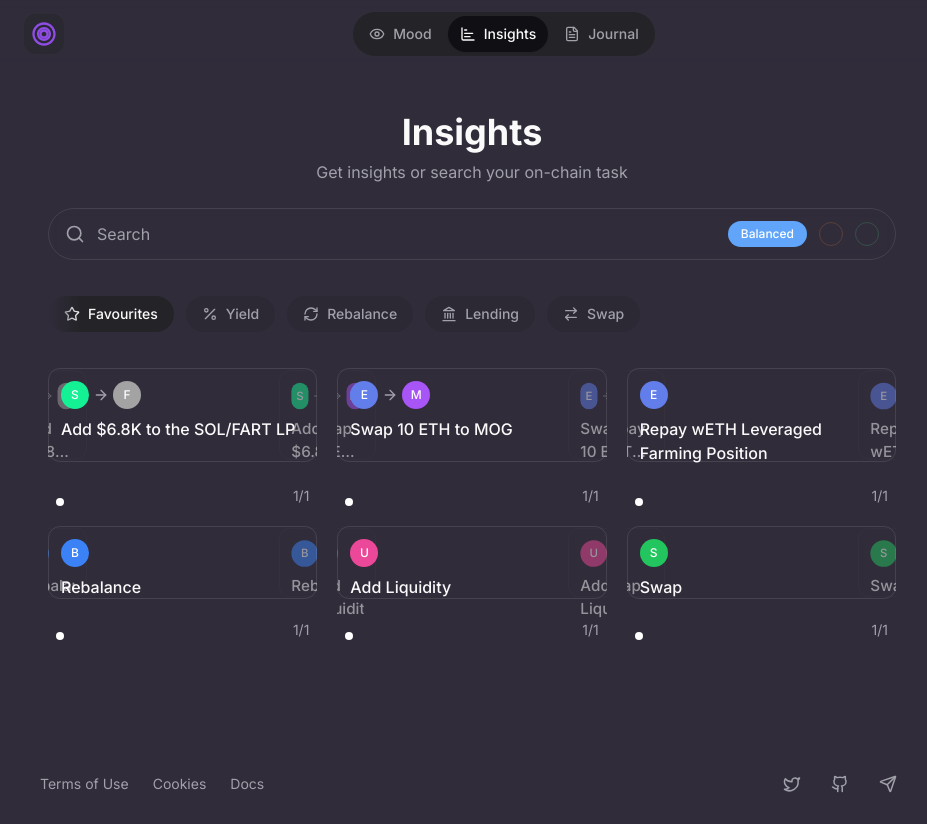
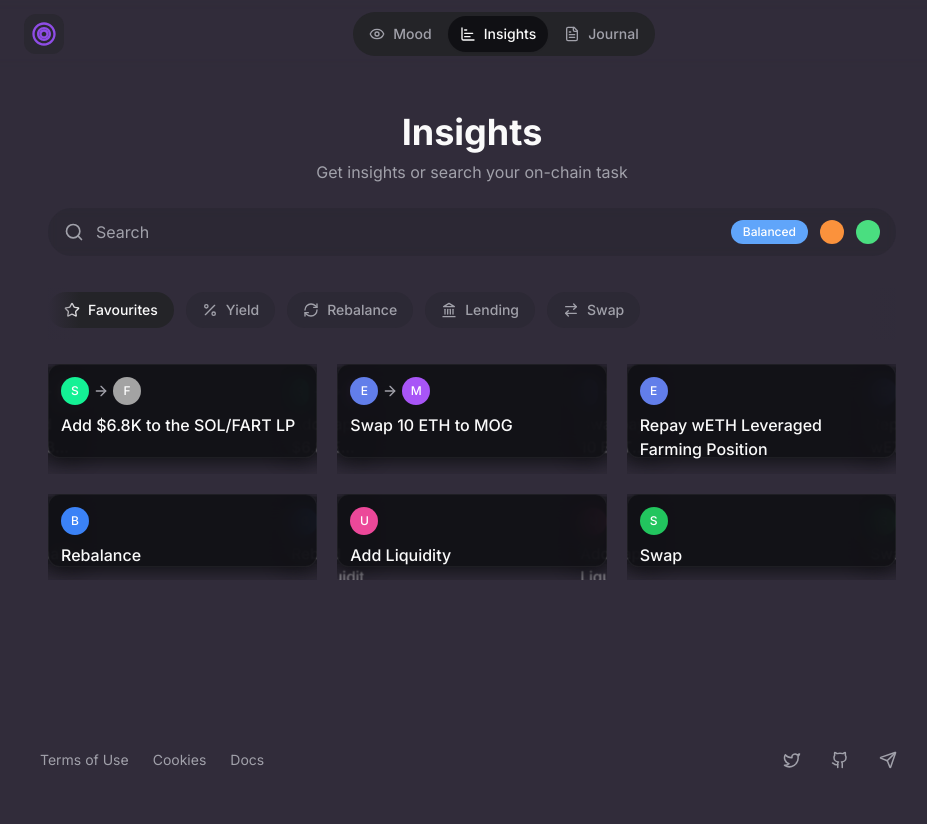
Before and after one commit to triple-S-Ventures/nuvolari, a React (Vite) app: page /insights in a window 1280 px wide. Shown: the whole page, without its empty margins (168-1095 px from the left). After the commit the page ends 800 px from the top, so only its background shows below. Built offline with nearby package versions, Linux system fonts and the light colour scheme.

Commit message:
Reverted to edit edt-c2fff0b8-eba6-4eb2-a6aa-b468738b7e3f: "Visual edit in Lovable
Edited UI in Lovable"

```diff
--- a/src/components/InsightCard.tsx
+++ b/src/components/InsightCard.tsx
@@ -1,12 +1,9 @@
-
 import { useState, useEffect } from 'react';
 import { cn } from '@/lib/utils';
 import { ChevronLeft, ChevronRight, ArrowRight } from 'lucide-react';
-
 type TokenIconProps = {
   symbol: string;
 };
-
 const TokenIcon = ({
   symbol
 }: TokenIconProps) => {
@@ -32,67 +29,55 @@ const TokenIcon = ({
         return 'bg-gray-500';
     }
   };
-
   return <div className={cn("w-7 h-7 rounded-full flex items-center justify-center text-white font-medium text-xs", getBackgroundColor())}>
       {symbol.substring(0, 1)}
     </div>;
 };
-
 type InsightData = {
   title: string;
   tokens: string[];
 };
-
 type InsightsCarouselProps = {
   insights: InsightData[];
 };
-
 const InsightsCarousel = ({
   insights
 }: InsightsCarouselProps) => {
   const [currentIndex, setCurrentIndex] = useState(0);
   const [isVisible, setIsVisible] = useState(false);
-
   useEffect(() => {
     const timer = setTimeout(() => {
       setIsVisible(true);
     }, 300);
     return () => clearTimeout(timer);
   }, []);
-
   const nextSlide = () => {
     setCurrentIndex(prevIndex => prevIndex === insights.length - 1 ? 0 : prevIndex + 1);
   };
-
   const prevSlide = () => {
     setCurrentIndex(prevIndex => prevIndex === 0 ? insights.length - 1 : prevIndex - 1);
   };
-
   const goToSlide = (index: number) => {
     setCurrentIndex(index);
   };
-
   const getSlideIndex = (relativeIndex: number) => {
     const index = (currentIndex + relativeIndex) % insights.length;
     return index < 0 ? insights.length + index : index;
   };
-
   return <div className={cn("w-full overflow-hidden transition-all duration-500 relative h-full flex flex-col", isVisible ? "opacity-100 translate-y-0" : "opacity-0 translate-y-8")}>
       <div className="relative w-full flex-grow">
         {/* Carousel container with overflow visible to show adjacent slides */}
         <div className="relative flex items-center w-full h-[85%] overflow-visible">
           {/* Previous slide (partially visible) */}
           <div className="absolute left-[-15%] w-[30%] h-full opacity-50 scale-95">
-            <div className="border border-white/5 rounded-xl p-3 h-full">
+            <div className="glass-card rounded-xl p-3 h-full">
               <div className="flex items-center mb-2">
                 {insights[getSlideIndex(-1)].tokens.length > 0 && <TokenIcon symbol={insights[getSlideIndex(-1)].tokens[0]} />}
 
-                {insights[getSlideIndex(-1)].tokens.length > 1 && (
-                  <>
+                {insights[getSlideIndex(-1)].tokens.length > 1 && <>
                     <ArrowRight size={16} className="mx-1 text-muted-foreground" />
                     <TokenIcon symbol={insights[getSlideIndex(-1)].tokens[1]} />
-                  </>
-                )}
+                  </>}
               </div>
 
               <h3 className="text-base font-medium text-foreground line-clamp-2">
@@ -103,20 +88,16 @@ const InsightsCarousel = ({
 
           {/* Current slide (center, fully visible) */}
           <div className="w-full h-full z-10">
-            <div className="border border-white/10 rounded-xl p-3 h-full transform transition-all duration-300">
+            <div className="glass-card rounded-xl p-3 h-full transform transition-all duration-300">
               <div className="flex items-center mb-2">
                 {insights[currentIndex].tokens.length > 0 && <TokenIcon symbol={insights[currentIndex].tokens[0]} />}
 
-                {insights[currentIndex].tokens.length > 1 && (
-                  <>
+                {insights[currentIndex].tokens.length > 1 && <>
                     <ArrowRight size={16} className="mx-1 text-muted-foreground" />
                     <TokenIcon symbol={insights[currentIndex].tokens[1]} />
-                  </>
-                )}
+                  </>}
 
-                {insights[currentIndex].tokens.slice(2).map((token, index) => (
-                  <TokenIcon key={index + 2} symbol={token} />
-                ))}
+                {insights[currentIndex].tokens.slice(2).map((token, index) => <TokenIcon key={index + 2} symbol={token} />)}
               </div>
 
               <h3 className="text-base font-medium text-foreground">
@@ -127,16 +108,14 @@ const InsightsCarousel = ({
 
           {/* Next slide (partially visible) */}
           <div className="absolute right-[-15%] w-[30%] h-full opacity-50 scale-95">
-            <div className="border border-white/5 rounded-xl p-3 h-full">
+            <div className="glass-card rounded-xl p-3 h-full">
               <div className="flex items-center mb-2">
                 {insights[getSlideIndex(1)].tokens.length > 0 && <TokenIcon symbol={insights[getSlideIndex(1)].tokens[0]} />}
 
-                {insights[getSlideIndex(1)].tokens.length > 1 && (
-                  <>
+                {insights[getSlideIndex(1)].tokens.length > 1 && <>
                     <ArrowRight size={16} className="mx-1 text-muted-foreground" />
                     <TokenIcon symbol={insights[getSlideIndex(1)].tokens[1]} />
-                  </>
-                )}
+                  </>}
               </div>
 
               <h3 className="text-base font-medium text-foreground line-clamp-2">
@@ -145,44 +124,10 @@ const InsightsCarousel = ({
             </div>
           </div>
         </div>
-
-        {/* Navigation controls */}
-        {insights.length > 1 && <>
-            <div className="absolute left-2 top-1/2 -translate-y-1/2 z-10">
-              <button onClick={prevSlide} className="w-6 h-6 rounded-full border border-white/10 hover:border-white/20 text-foreground flex items-center justify-center">
-                <ChevronLeft size={16} />
-              </button>
-            </div>
-
-            <div className="absolute right-2 top-1/2 -translate-y-1/2 z-10">
-              <button onClick={nextSlide} className="w-6 h-6 rounded-full border border-white/10 hover:border-white/20 text-foreground flex items-center justify-center">
-                <ChevronRight size={16} />
-              </button>
-            </div>
-          </>}
       </div>
 
-      {/* Position indicator (2/4 style) */}
-      <div className="flex justify-between items-center px-2 pt-2">
-        {/* Dots indicators */}
-        <div className="flex justify-center space-x-1 mt-auto">
-          {insights.map((_, index) => (
-            <button
-              key={index}
-              onClick={() => goToSlide(index)}
-              className={cn(
-                "w-2 h-2 rounded-full transition-all",
-                currentIndex === index ? "bg-white" : "bg-white/30"
-              )}
-            />
-          ))}
-        </div>
+      {/* Position indicator and navigation buttons now at the bottom center */}
 
-        {/* Position counter */}
-        <div className="text-sm text-muted-foreground">
-          {currentIndex + 1}/{insights.length}
-        </div>
-      </div>
     </div>;
 };
 
--- a/src/components/JournalEntry.tsx
+++ b/src/components/JournalEntry.tsx
@@ -47,7 +47,7 @@ const JournalEntry = ({ entry, onClick }: EntryProps) => {
   return (
     <div
       onClick={onClick}
-      className="border border-white/10 rounded-xl p-4 flex items-center justify-between hover:shadow-card-hover transition-all duration-300 cursor-pointer"
+      className="glass-card rounded-xl p-4 flex items-center justify-between hover:shadow-card-hover transition-all duration-300 cursor-pointer"
     >
       <div className="flex items-center gap-3">
         <div className="flex items-center">
@@ -70,7 +70,7 @@ const JournalEntry = ({ entry, onClick }: EntryProps) => {
 
       <div className="flex items-center gap-2">
         {entry.executed && (
-          <span className="bg-primary/10 border border-primary/20 text-primary text-xs font-medium px-2 py-0.5 rounded-full flex items-center">
+          <span className="bg-primary/20 text-primary text-xs font-medium px-2 py-0.5 rounded-full flex items-center">
             Executed
             <Check className="h-3 w-3 ml-1" />
           </span>
--- a/src/components/PortfolioBalance.tsx
+++ b/src/components/PortfolioBalance.tsx
@@ -35,7 +35,7 @@ const PortfolioBalance = () => {
 
   return (
     <div className={cn(
-      "border border-white/10 rounded-2xl p-6 transition-all duration-700 transform",
+      "glass-card rounded-2xl p-6 transition-all duration-700 transform",
       isVisible ? "opacity-100 translate-y-0" : "opacity-0 translate-y-8"
     )}>
       <PortfolioBalanceHeader isPrivate={isPrivate} setIsPrivate={setIsPrivate} />
--- a/src/components/insights/FilterButtons.tsx
+++ b/src/components/insights/FilterButtons.tsx
@@ -12,8 +12,8 @@ const FilterButtons = ({ activeFilter, setActiveFilter }: FilterButtonsProps) =>
     <div className="flex gap-3 items-center pl-0 overflow-visible">
       <motion.div
         className={cn(
-          "flex items-center px-3 py-1 rounded-full text-xs font-medium border",
-          activeFilter === 'balanced' ? "bg-blue-400 text-white border-transparent" : "border-blue-400/20 text-blue-400"
+          "flex items-center px-3 py-1 rounded-full text-xs font-medium",
+          activeFilter === 'balanced' ? "bg-blue-400 text-white" : "bg-blue-400/20 text-blue-400"
         )}
         layout
         transition={{ type: "spring", stiffness: 500, damping: 30 }}
@@ -24,10 +24,8 @@ const FilterButtons = ({ activeFilter, setActiveFilter }: FilterButtonsProps) =>
 
       <motion.div
         className={cn(
-          "flex items-center rounded-full cursor-pointer transition-all duration-300 border",
-          activeFilter === 'degen'
-            ? "bg-orange-400 text-white px-3 py-1 border-transparent"
-            : "border-orange-400/20 bg-transparent w-6 h-6"
+          "flex items-center rounded-full cursor-pointer transition-all duration-300",
+          activeFilter === 'degen' ? "bg-orange-400 text-white px-3 py-1" : "bg-orange-400 w-6 h-6"
         )}
         layout
         transition={{ type: "spring", stiffness: 500, damping: 30 }}
@@ -46,10 +44,8 @@ const FilterButtons = ({ activeFilter, setActiveFilter }: FilterButtonsProps) =>
 
       <motion.div
         className={cn(
-          "flex items-center rounded-full cursor-pointer transition-all duration-300 border",
-          activeFilter === 'saver'
-            ? "bg-green-400 text-white px-3 py-1 border-transparent"
-            : "border-green-400/20 bg-transparent w-6 h-6"
+          "flex items-center rounded-full cursor-pointer transition-all duration-300",
+          activeFilter === 'saver' ? "bg-green-400 text-white px-3 py-1" : "bg-green-400 w-6 h-6"
         )}
         layout
         transition={{ type: "spring", stiffness: 500, damping: 30 }}
--- a/src/components/insights/SearchBar.tsx
+++ b/src/components/insights/SearchBar.tsx
@@ -49,8 +49,9 @@ const SearchBar = ({
   return (
     <div className="relative mb-8 z-20" ref={searchRef}>
       <div className={cn(
-        "backdrop-blur-sm rounded-full overflow-hidden flex items-center px-4 py-3 transition-all duration-300 border border-white/10",
-        isSearchFocused ? "ring-1 ring-primary/30 rounded-t-xl rounded-b-none" : "focus-within:ring-1 focus-within:ring-primary/30"
+        "backdrop-blur-sm rounded-full overflow-hidden flex items-center px-4 py-3 transition-all duration-300",
+        isSearchFocused ? "ring-1 ring-primary/30 rounded-t-xl rounded-b-none" : "focus-within:ring-1 focus-within:ring-primary/30",
+        isSearchFocused ? getActiveFilterColor() : "bg-secondary/30"
       )}>
         <Search className="h-5 w-5 text-muted-foreground mr-3" />
         <input
@@ -81,7 +82,7 @@ const SearchBar = ({
             />
 
             <motion.div
-              className="absolute w-full backdrop-blur-md rounded-b-xl shadow-lg overflow-hidden z-20 border border-white/10"
+              className={cn("absolute w-full backdrop-blur-md rounded-b-xl shadow-lg overflow-hidden z-20", getActiveFilterColor().replace('/20', '/80'))}
               initial={{ opacity: 0, y: -10 }}
               animate={{ opacity: 1, y: 0 }}
               exit={{ opacity: 0, y: -10 }}
--- a/src/components/insights/SearchSuggestions.tsx
+++ b/src/components/insights/SearchSuggestions.tsx
@@ -12,7 +12,7 @@ const SearchSuggestion = ({ icon: Icon, label, onClick }: SearchSuggestionProps)
   return (
     <button
       onClick={onClick}
-      className="w-full flex items-center justify-between px-4 py-3 hover:bg-white/5 transition-colors rounded-md group"
+      className="w-full flex items-center justify-between px-4 py-3 hover:bg-secondary/50 transition-colors rounded-md group"
     >
       <div className="flex items-center gap-3">
         <div className="w-8 h-8 rounded-md bg-[#AC87CF] flex items-center justify-center text-white">
@@ -44,7 +44,7 @@ const SearchSuggestions = ({ onSuggestionClick }: SearchSuggestionsProps) => {
   ];
 
   return (
-    <div className="py-2 backdrop-blur-md border-t border-white/5">
+    <div className="py-2 backdrop-blur-md bg-secondary/60">
       <div className="px-4 py-2 text-xs text-muted-foreground">
         Suggested
       </div>
--- a/src/index.css
+++ b/src/index.css
@@ -1,4 +1,3 @@
-
 @tailwind base;
 @tailwind components;
 @tailwind utilities;
@@ -70,15 +69,15 @@
   }
 
   .glass-morphism {
-    @apply backdrop-blur-xl border border-white/10 shadow-card;
+    @apply backdrop-blur-xl bg-white/5 border border-white/10 shadow-card;
   }
 
   .glass-card {
-    @apply border border-white/10 backdrop-blur-md shadow-card transition-all duration-300 hover:shadow-card-hover;
+    @apply bg-card/90 backdrop-blur-md border border-white/5 shadow-card transition-all duration-300 hover:shadow-card-hover;
   }
 
   .neo-blur {
-    @apply backdrop-blur-2xl border border-white/10;
+    @apply backdrop-blur-2xl bg-black/40 border border-white/10;
   }
 
   .text-balance {
```
Also changed, not shown: src/components/MoodScore.tsx (+5 -5 lines), src/components/PortfolioMood.tsx (+13 -13 lines), src/components/portfolio/PortfolioTabs.tsx (+7 -7 lines).
